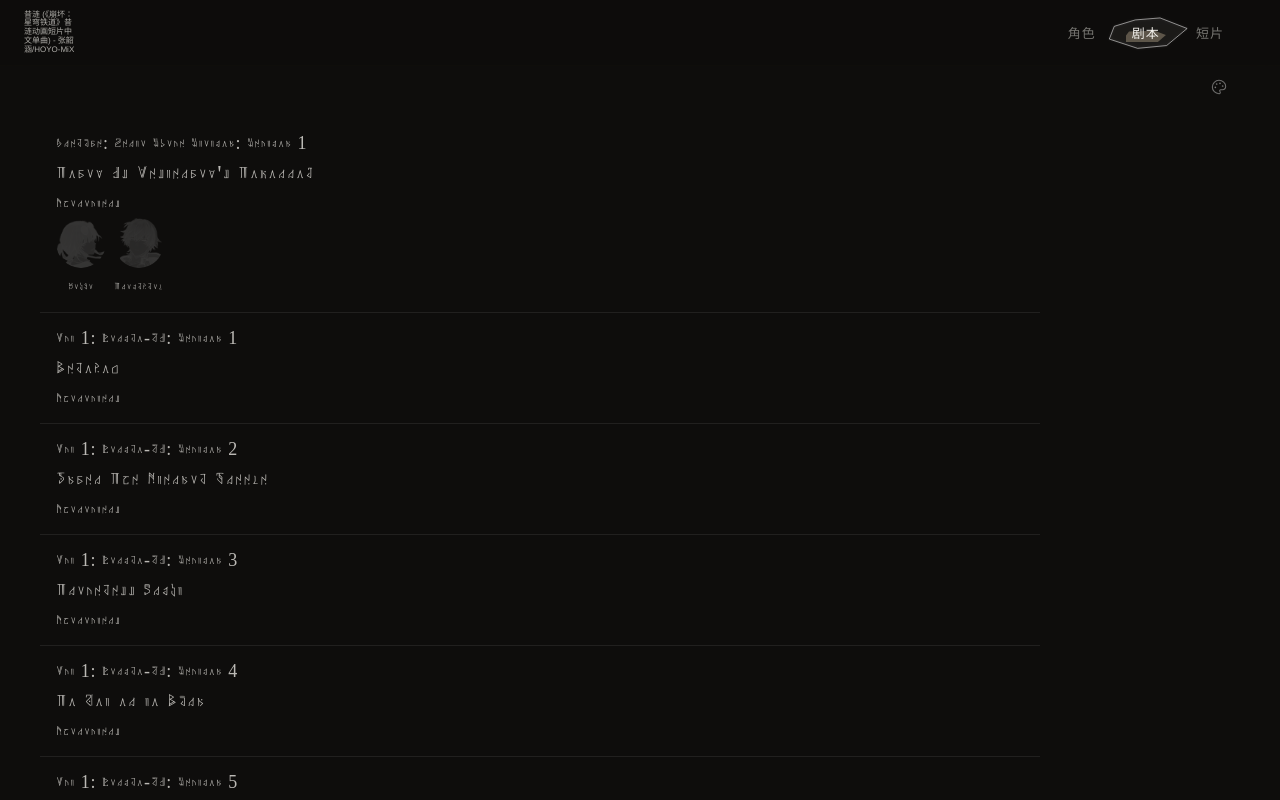
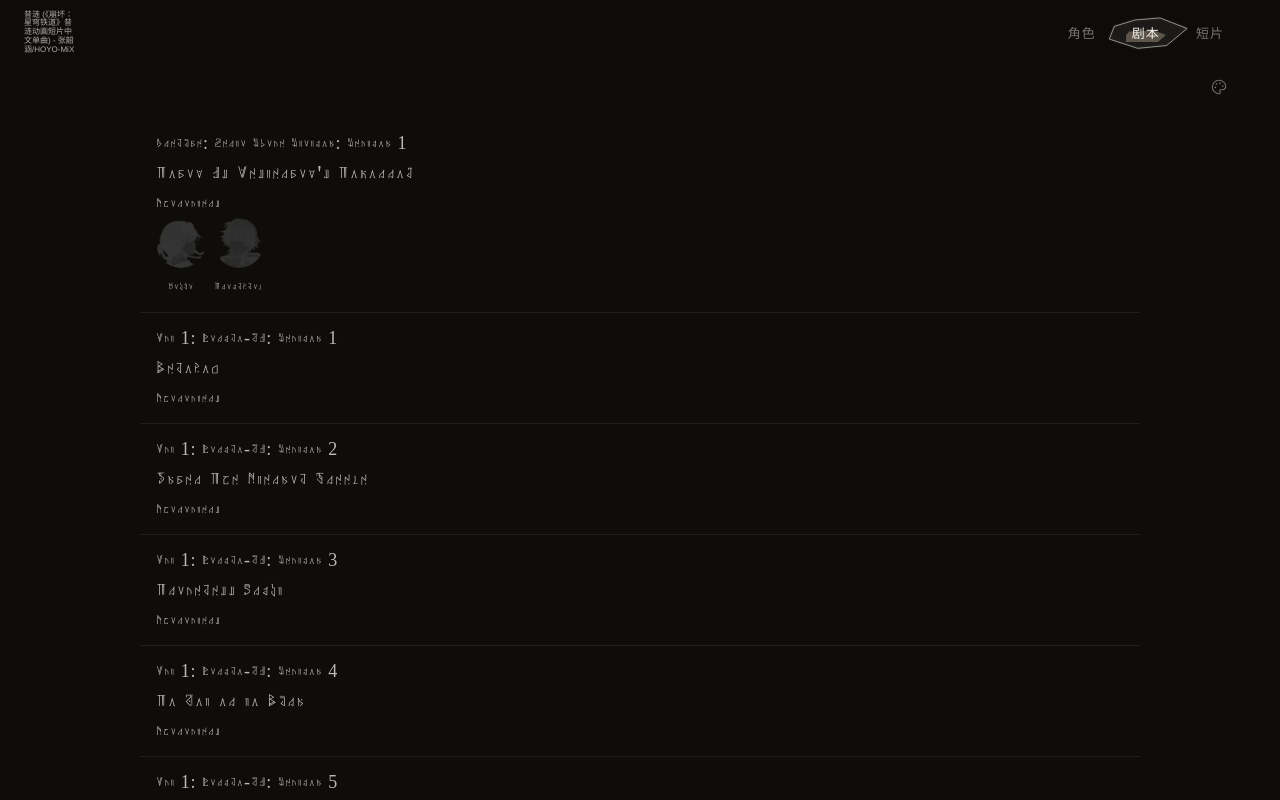
Before and after one commit to agllinea/hsr-theater, a React (Vite) app: page / in a window 1280 px wide. Both pictures are taken after a click on the button "剧本". Shown: the top 800 px of the page. Built offline with nearby package versions, Linux system fonts and the light colour scheme.

Commit message:
更新一些css

```diff
--- a/src/react-app/pages/page_chapters.css
+++ b/src/react-app/pages/page_chapters.css
@@ -7,6 +7,7 @@
 .chapters-section {
     display: flex;
     flex-direction: column;
+    align-items: center;
     gap: 10px;
     width: 100%;
 }
--- a/src/react-app/pages/page_characters.css
+++ b/src/react-app/pages/page_characters.css
@@ -7,6 +7,7 @@
 .chars-section {
     display: flex;
     flex-direction: column;
+    align-items: center;
     gap: 10px;
     width: 100%;
 }
--- a/src/react-app/pages/page_videos.css
+++ b/src/react-app/pages/page_videos.css
@@ -1,6 +1,7 @@
 .videos-section {
     display: flex;
     flex-direction: column;
+    align-items: center;
     gap: 10px;
     width: 100%;
 }
```
